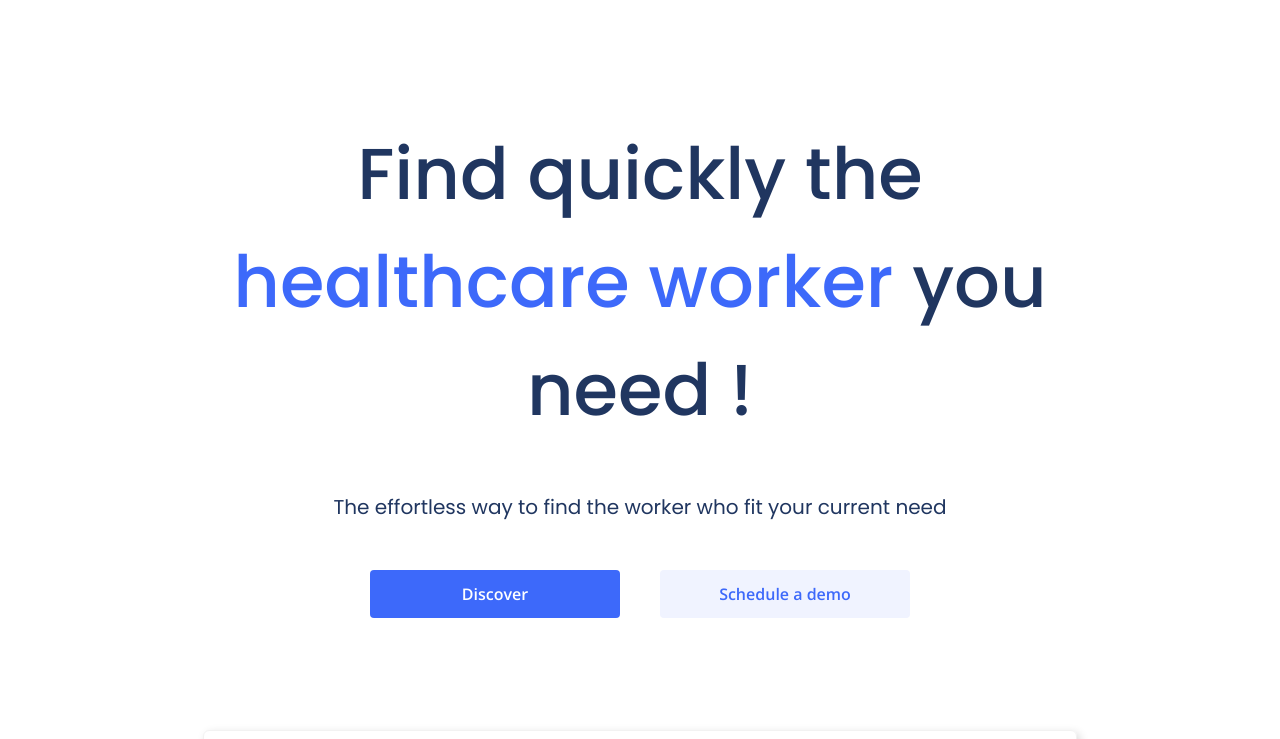
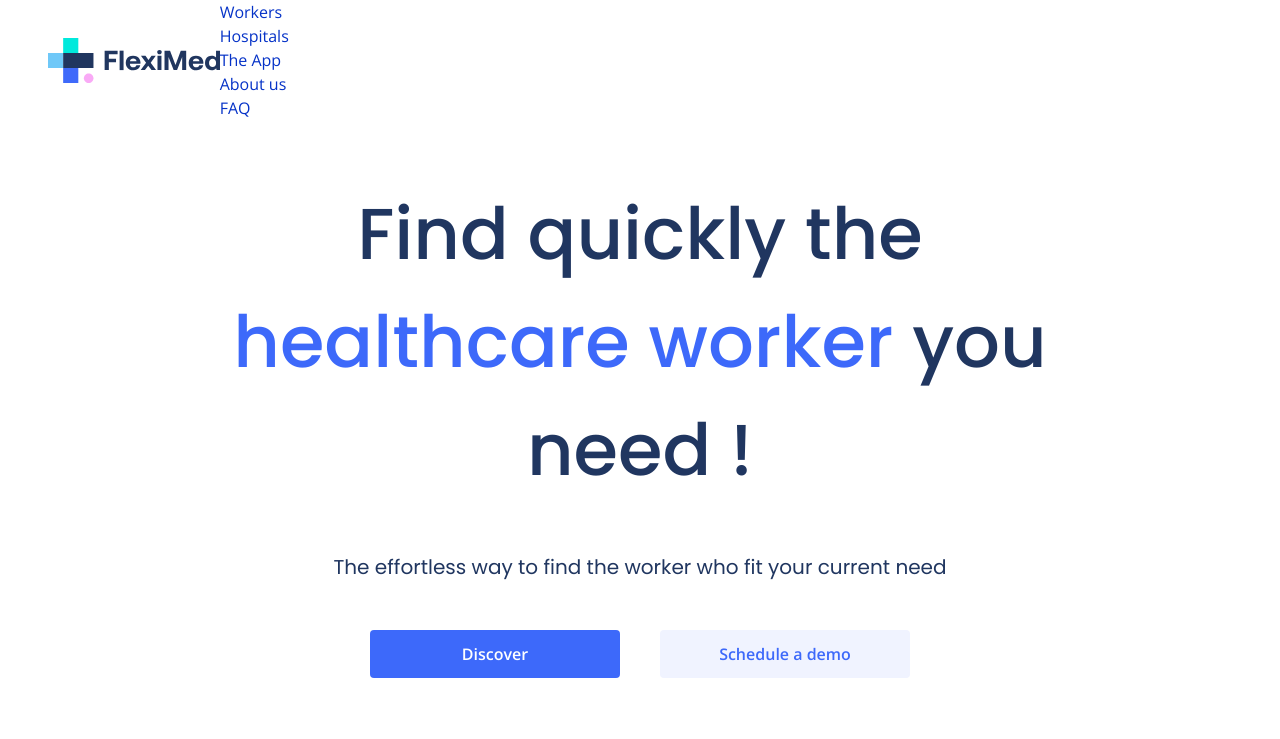
Before and after one commit to WandoCode/my-saas, a Next.js app: page / in a window 1280 px wide. Shown: the top 739 px of the page. Built offline with nearby package versions, Linux system fonts and the light colour scheme.

Commit message:
Start Header (add logo); Start nav

```diff
--- /dev/null
+++ b/src/app/components/Header.tsx
@@ -0,0 +1,24 @@
+import Image from 'next/image'
+import { Nav } from '.'
+
+function Header() {
+  return (
+    <header className="header">
+      <div className="header__logo-container">
+        <Image
+          className="header__logo"
+          src="/Logo.svg"
+          height={403}
+          width={1537}
+          alt="Logo Fleximed"
+        />
+      </div>
+      <Nav></Nav>
+      <div className="header__empty-container">
+        {/* A utiliser pour center la nav sur la page avec un justify-content dans le header */}
+      </div>
+    </header>
+  )
+}
+
+export { Header }
--- /dev/null
+++ b/src/app/components/Nav.tsx
@@ -0,0 +1,27 @@
+import Link from 'next/link'
+
+function Nav() {
+  return (
+    <nav className="nav">
+      <ul className="nav__list">
+        <li className="nav__item">
+          <Link href={'#'}>Workers</Link>{' '}
+        </li>
+        <li className="nav__item">
+          <Link href={'#'}>Hospitals</Link>{' '}
+        </li>
+        <li className="nav__item">
+          <Link href={'#'}>The App</Link>{' '}
+        </li>
+        <li className="nav__item">
+          <Link href={'#'}>About us</Link>{' '}
+        </li>
+        <li className="nav__item">
+          <Link href={'#'}>FAQ</Link>{' '}
+        </li>
+      </ul>
+    </nav>
+  )
+}
+
+export { Nav }
--- a/src/app/components/index.ts
+++ b/src/app/components/index.ts
@@ -1 +1,3 @@
 export { Button } from './Button'
+export { Nav } from './Nav'
+export { Header } from './Header'
--- a/src/app/layout.tsx
+++ b/src/app/layout.tsx
@@ -1,5 +1,6 @@
 import type { Metadata } from 'next'
 import '../style/main.css'
+import { Header } from './components'
 
 export const metadata: Metadata = {
   title: 'Create Next App',
@@ -13,7 +14,10 @@ export default function RootLayout({
 }) {
   return (
     <html lang="en">
-      <body>{children}</body>
+      <body>
+        <Header></Header>
+        {children}
+      </body>
     </html>
   )
 }
--- a/src/style/abstracts/_variables.scss
+++ b/src/style/abstracts/_variables.scss
@@ -0,0 +1,2 @@
+$header-height-sm: 40px;
+$header-height-lg: 120px;
--- a/src/style/base/_base.scss
+++ b/src/style/base/_base.scss
@@ -10,6 +10,12 @@ html {
   box-sizing: inherit;
 }
 
+main {
+  @include breakpoint('large') {
+    padding-top: $header-height-lg;
+  }
+}
+
 a {
   color: var(--clr-primary-400);
   text-decoration: none;
--- a/src/style/layout/_header.scss
+++ b/src/style/layout/_header.scss
@@ -0,0 +1,20 @@
+// Desktop first!!!
+@use '../abstracts/' as *;
+
+.header {
+  position: fixed;
+  display: flex;
+  align-items: center;
+  width: 100%;
+  height: $header-height-lg;
+  background-color: rgb(255, 255, 255);
+
+  &__logo-container {
+    margin-left: 3rem;
+  }
+
+  &__logo {
+    height: 45px;
+    width: auto;
+  }
+}
--- a/src/style/main.css
+++ b/src/style/main.css
@@ -278,6 +278,12 @@ html {
   box-sizing: inherit;
 }
 
+@media (min-width: 64rem) {
+  main {
+    padding-top: 120px;
+  }
+}
+
 a {
   color: var(--clr-primary-400);
   text-decoration: none;
@@ -539,8 +545,24 @@ body {
   color: var(--clr-negative-150);
 }
 
+.header {
+  position: fixed;
+  display: flex;
+  align-items: center;
+  width: 100%;
+  height: 120px;
+  background-color: rgb(255, 255, 255);
+}
+.header__logo-container {
+  margin-left: 3rem;
+}
+.header__logo {
+  height: 45px;
+  width: auto;
+}
+
 .hero {
-  margin-top: 120px;
+  margin-top: 60px;
 }
 .hero__container {
   gap: 3rem;
--- a/src/style/pages/home/_hero.scss
+++ b/src/style/pages/home/_hero.scss
@@ -1,7 +1,8 @@
 @use '../../abstracts/' as *;
 
 .hero {
-  margin-top: 120px;
+  margin-top: 60px;
+
   &__container {
     gap: 3rem;
     margin-inline: auto;
```
Also changed, not shown: public/Logo.svg (added), 1 other file (tests, documents, lock files or other folders).
